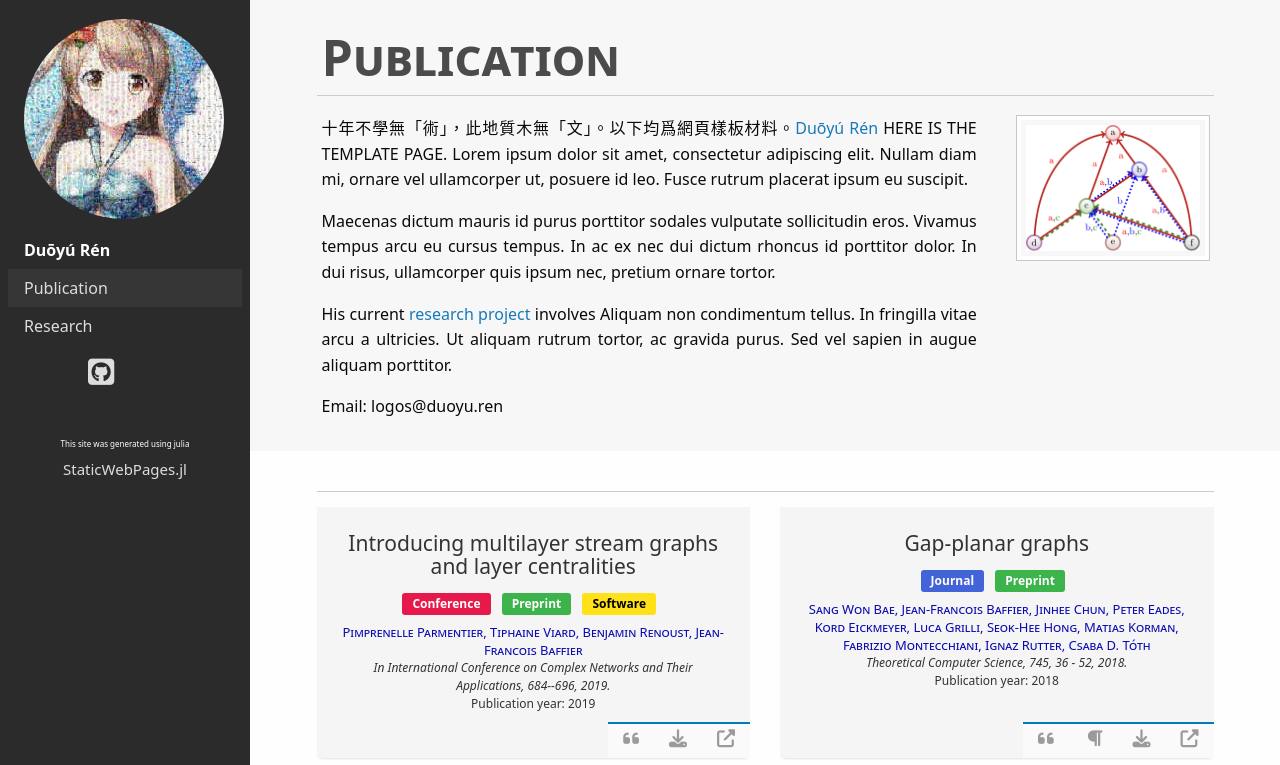
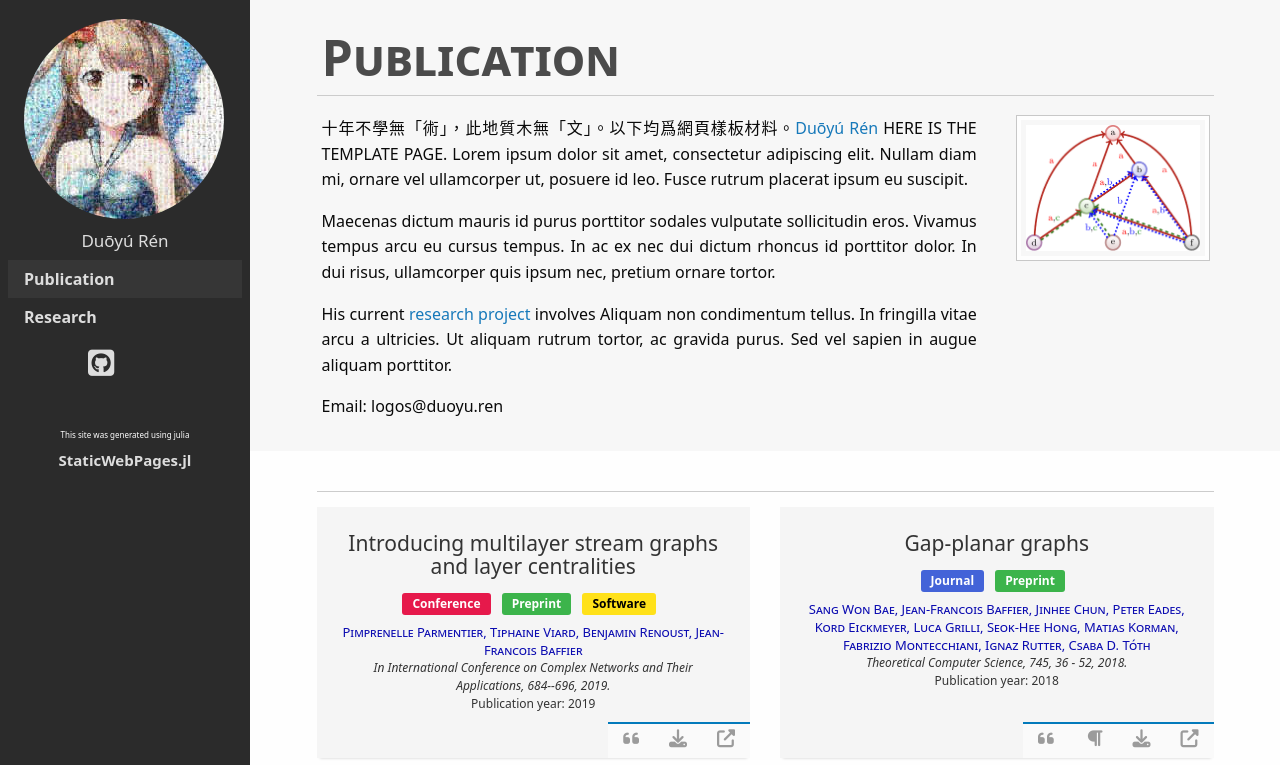
Before and after one commit to superfluous-man/academic, a plain HTML site: page docs/index.html in a window 1280 px wide. Shown: the top 765 px of the page. Drawn offline with nearby package versions, Linux system fonts and the light colour scheme; some icons are missing.

Commit message:
name link added

```diff
--- a/docs/css/app.css
+++ b/docs/css/app.css
@@ -849,6 +849,13 @@ article-title {
 
 /* Opt-in */
 
+.opt-in-name {
+    margin-top: -10px;
+    text-align: center;
+    font-size: 17px;
+    padding: 0px;
+}
+
 .opt-in {
     margin-top: 40px;
     text-align: center;
--- a/docs/index.html
+++ b/docs/index.html
@@ -27,9 +27,9 @@
   </button>
   <ul class="vertical dropdown menu" id="menu" data-dropdown-menu>
     <a href="https://duoyu.ren"><img src="img/pic.jpg" alt="Duōyú Rén" class="avatar_round"></a>
-    <li class="menu-text">Duōyú Rén</li>
-<li class="is-active"><a href="index.html">Publication</a></li>
-<li><a href="research.html">Research</a></li>
+    <a href="https://duoyu.ren" style="text-align:center" class="opt-in-name">Duōyú Rén</a>
+<li class="is-active"><a href="index.html" class="menu-text">Publication</a></li>
+<li><a href="research.html" class="menu-text">Research</a></li>
     <li>
       <a href="https://duoyu.ren" class="icon-menu" title="" target="_blank" data-original-title="Cite">
         <i class="ai ai-researchgate-square"></i>
@@ -46,7 +46,7 @@
 
 <li>
 
-<div class="opt-in">This site was generated using julia <a href="https://github.com/Humans-of-Julia/StaticWebPages.jl">StaticWebPages.jl</a></div></li>
+<div class="opt-in">This site was generated using julia <a href="https://github.com/Humans-of-Julia/StaticWebPages.jl" class="menu-text">StaticWebPages.jl</a></div></li>
 
     </ul>
   </div>
```
Also changed, not shown: docs/research.html (+4 -4 lines).
